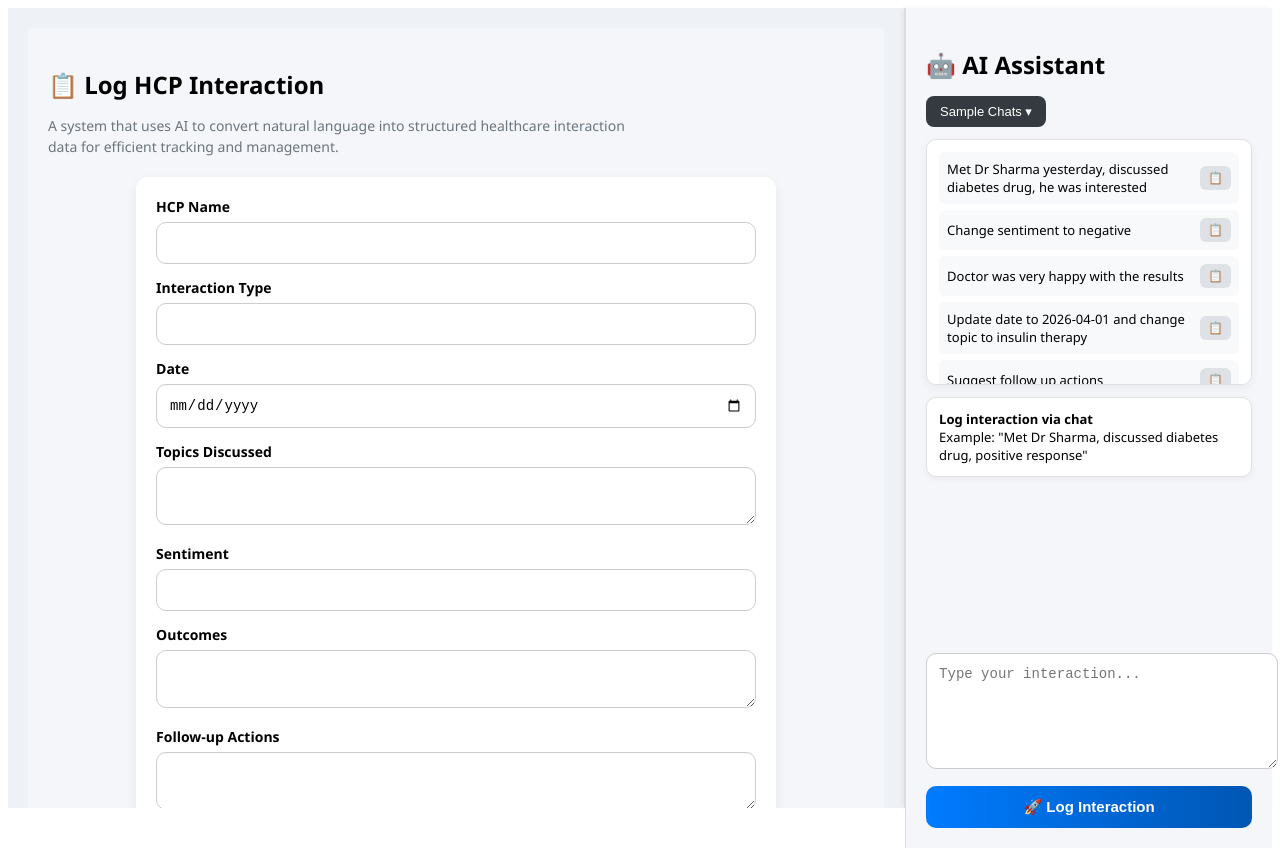
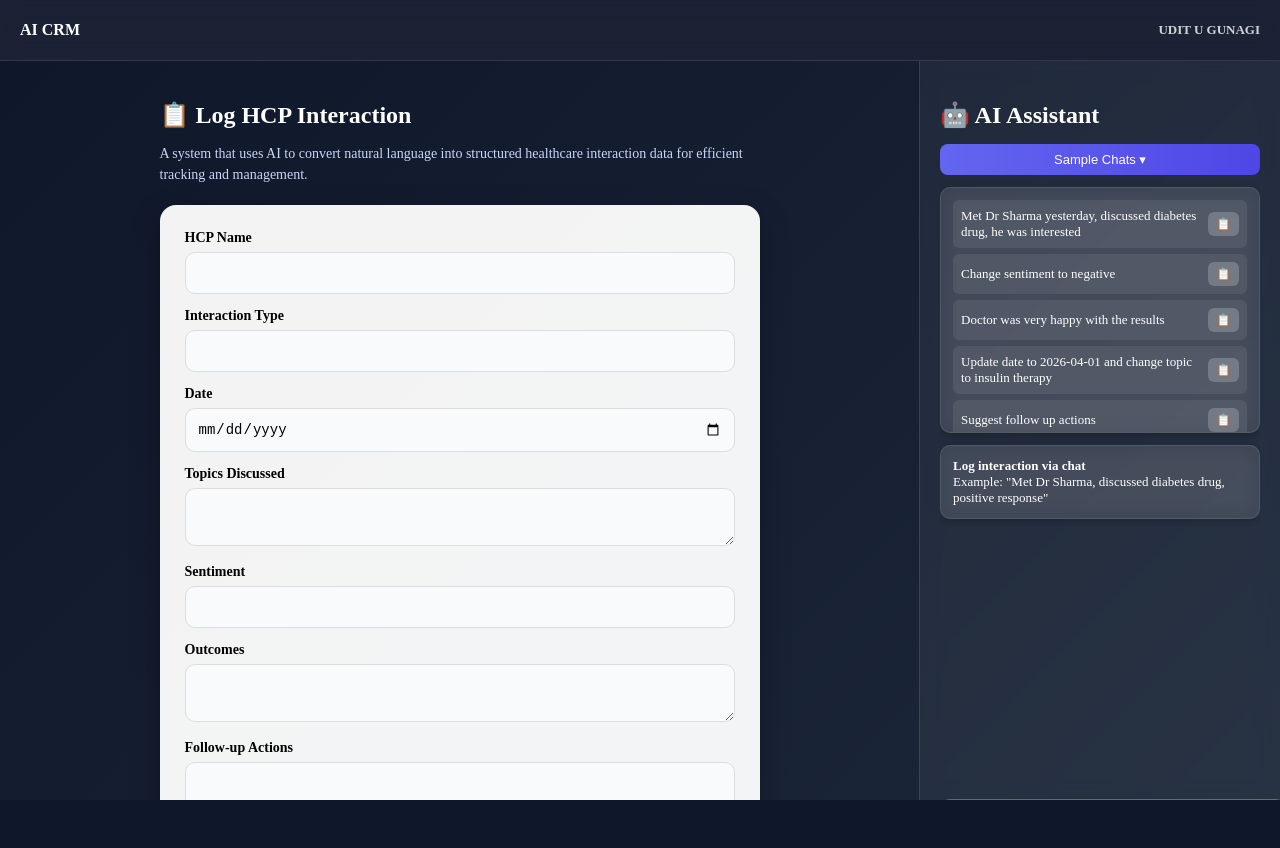
Before and after one commit to code-udit/ai-crm-frontend, a React (Create React App) app: page / in a window 1280 px wide. Both pictures are taken after a click on the button "Sample Chats ▾". After the commit the page ends 800 px from the top, so only its background shows below. Built offline with nearby package versions, Linux system fonts and the light colour scheme; no server answers.

Commit message:
UI improvement: added header, footer, improved layout

```diff
--- a/public/index.html
+++ b/public/index.html
@@ -4,40 +4,30 @@
     <meta charset="utf-8" />
     <link rel="icon" href="%PUBLIC_URL%/favicon.ico" />
     <meta name="viewport" content="width=device-width, initial-scale=1" />
-    <meta name="theme-color" content="#000000" />
+    <meta name="theme-color" content="#0f172a" /> <!-- ✅ match dark theme -->
     <meta
       name="description"
       content="Web site created using create-react-app"
     />
     <link rel="apple-touch-icon" href="%PUBLIC_URL%/logo192.png" />
-    <!--
-      manifest.json provides metadata used when your web app is installed on a
-      user's mobile device or desktop. See https://developers.google.com/web/fundamentals/web-app-manifest/
-    -->
     <link rel="manifest" href="%PUBLIC_URL%/manifest.json" />
-    <!--
-      Notice the use of %PUBLIC_URL% in the tags above.
-      It will be replaced with the URL of the `public` folder during the build.
-      Only files inside the `public` folder can be referenced from the HTML.
 
-      Unlike "/favicon.ico" or "favicon.ico", "%PUBLIC_URL%/favicon.ico" will
-      work correctly both with client-side routing and a non-root public URL.
-      Learn how to configure a non-root public URL by running `npm run build`.
-    -->
     <title>React App</title>
+
+    <style>
+      html, body, #root {
+        margin: 0;
+        padding: 0;
+        height: 100%;
+        width: 100%;
+        background: #0f172a;
+        overflow-x: hidden;
+      }
+    </style>
   </head>
+
   <body>
     <noscript>You need to enable JavaScript to run this app.</noscript>
     <div id="root"></div>
-    <!--
-      This HTML file is a template.
-      If you open it directly in the browser, you will see an empty page.
-
-      You can add webfonts, meta tags, or analytics to this file.
-      The build step will place the bundled scripts into the <body> tag.
-
-      To begin the development, run `npm start` or `yarn start`.
-      To create a production bundle, use `npm run build` or `yarn build`.
-    -->
   </body>
 </html>
--- a/src/App.css
+++ b/src/App.css
@@ -1,38 +1,16 @@
 .App {
-  text-align: center;
+  width: 100%;
+  height: 100%;
 }
 
-.App-logo {
-  height: 40vmin;
-  pointer-events: none;
-}
-
-@media (prefers-reduced-motion: no-preference) {
-  .App-logo {
-    animation: App-logo-spin infinite 20s linear;
-  }
+body {
+  overflow-x: hidden;
 }
 
 .App-header {
-  background-color: #282c34;
-  min-height: 100vh;
-  display: flex;
-  flex-direction: column;
-  align-items: center;
-  justify-content: center;
-  font-size: calc(10px + 2vmin);
-  color: white;
+  all: unset;
 }
 
-.App-link {
-  color: #61dafb;
+* {
+  box-sizing: border-box;
 }
-
-@keyframes App-logo-spin {
-  from {
-    transform: rotate(0deg);
-  }
-  to {
-    transform: rotate(360deg);
-  }
-}
--- a/src/App.js
+++ b/src/App.js
@@ -6,35 +6,89 @@ import AllInteractions from "./components/AllInteractions";
 import { ToastContainer } from "react-toastify";
 import "react-toastify/dist/ReactToastify.css";
 
-// ✅ Home page (your original layout)
+/* HEADER */
+function Header() {
+  return (
+    <div
+      style={{
+        height: "60px",
+        display: "flex",
+        alignItems: "center",
+        justifyContent: "space-between",
+        padding: "0 20px",
+        background: "rgba(255,255,255,0.05)",
+        borderBottom: "1px solid rgba(255,255,255,0.1)",
+        backdropFilter: "blur(10px)",
+        color: "#fff",
+        fontWeight: "600",
+      }}
+    >
+      <div>AI CRM</div>
+      <div style={{ fontSize: "13px", opacity: 0.8 }}>
+        UDIT U GUNAGI
+      </div>
+    </div>
+  );
+}
+
+/*FOOTER */
+function Footer() {
+  return (
+    <div
+      style={{
+        height: "40px",
+        display: "flex",
+        alignItems: "center",
+        justifyContent: "center",
+        background: "rgba(255,255,255,0.05)",
+        borderTop: "1px solid rgba(255,255,255,0.1)",
+        backdropFilter: "blur(10px)",
+        color: "#aaa",
+        fontSize: "12px",
+      }}
+    >
+      © 2026 AI CRM • Built by Udit
+    </div>
+  );
+}
+
+/*MAIN HOME */
 function Home() {
   return (
     <div
       style={{
+        flex: 1,
         display: "flex",
-        height: "100vh",
-        fontFamily: "Segoe UI, Arial",
-        background: "#eef1f5",
+        background: "linear-gradient(135deg, #0f172a, #1e293b)",
+        color: "#fff",
+        overflow: "hidden",
       }}
     >
-      {/* LEFT FORM */}
+      {/* LEFT */}
       <div
         style={{
-          width: "70%",
+          flex: 1,
+          display: "flex",
+          justifyContent: "center",
+          alignItems: "center",
           padding: "20px",
-          overflowY: "auto",
+          minWidth: 0,
+          overflow: "hidden",
         }}
       >
         <Form />
       </div>
 
-      {/* RIGHT CHAT */}
+      {/* RIGHT */}
       <div
         style={{
-          width: "30%",
-          minWidth: "320px",
-          borderLeft: "1px solid #ddd",
-          boxShadow: "-2px 0 5px rgba(0,0,0,0.05)",
+          width: "360px",
+          flexShrink: 0,
+          borderLeft: "1px solid rgba(255,255,255,0.1)",
+          backdropFilter: "blur(10px)",
+          background: "rgba(255,255,255,0.05)",
+          display: "flex",
+          flexDirection: "column",
         }}
       >
         <Chat />
@@ -43,15 +97,28 @@ function Home() {
   );
 }
 
-// ✅ Router setup
+/* APP */
 function App() {
   return (
     <Router>
-      <Routes>
-        <Route path="/" element={<Home />} />
-        <Route path="/interactions" element={<AllInteractions />} />
-      </Routes>
-      <ToastContainer position="top-right" autoClose={3000} />
+      <div
+        style={{
+          minHeight: "100vh",
+          display: "flex",
+          flexDirection: "column",
+        }}
+      >
+        <Header />
+
+        <Routes>
+          <Route path="/" element={<Home />} />
+          <Route path="/interactions" element={<AllInteractions />} />
+        </Routes>
+
+        <Footer />
+
+        <ToastContainer position="top-right" autoClose={3000} />
+      </div>
     </Router>
   );
 }
--- a/src/components/Chat.js
+++ b/src/components/Chat.js
@@ -27,7 +27,6 @@ function Chat() {
     if (!message) return;
 
     try {
-
       const url = `${API_URL}/ai/agent`;
 
       const res = await axios.post(url, {
@@ -54,16 +53,15 @@ function Chat() {
     <div
       style={{
         padding: "20px",
-        height: "100vh",
-        background: "#f4f6f9",
+        flex: 1,
         display: "flex",
         flexDirection: "column",
-        justifyContent: "space-between",
-        borderLeft: "1px solid #ddd",
+        gap: "12px",
+        color: "#fff",
       }}
     >
       {/* TOP SECTION */}
-      <div>
+      <div style={{ flex: 1, overflowY: "auto" }}>
         <h2 style={{ marginBottom: "15px", fontWeight: "600" }}>
           🤖 AI Assistant
         </h2>
@@ -74,13 +72,14 @@ function Chat() {
           style={{
             padding: "8px 14px",
             marginBottom: "12px",
-            background: "#343a40",
+            background: "linear-gradient(90deg, #6366f1, #4f46e5)", // ✅ updated
             color: "#fff",
             border: "none",
             borderRadius: "8px",
             cursor: "pointer",
             fontSize: "13px",
             fontWeight: "500",
+            width: "100%",
           }}
         >
           Sample Chats ▾
@@ -90,14 +89,16 @@ function Chat() {
         {showSamples && (
           <div
             style={{
-              background: "#ffffff",
+              background: "rgba(255,255,255,0.1)",
+              color: "#fff",
               padding: "12px",
               borderRadius: "10px",
-              border: "1px solid #e0e0e0",
+              border: "1px solid rgba(255,255,255,0.1)",
               marginBottom: "12px",
               maxHeight: "220px",
               overflowY: "auto",
-              boxShadow: "0 4px 10px rgba(0,0,0,0.05)",
+              boxShadow: "0 4px 10px rgba(0,0,0,0.2)",
+              backdropFilter: "blur(10px)",
             }}
           >
             {sampleChats.map((chat, index) => (
@@ -110,10 +111,12 @@ function Chat() {
                   padding: "8px",
                   borderRadius: "6px",
                   marginBottom: "6px",
-                  background: "#f8f9fa",
+                  background: "rgba(255,255,255,0.08)",
                 }}
               >
-                <span style={{ flex: 1, fontSize: "13px" }}>{chat}</span>
+                <span style={{ flex: 1, fontSize: "13px", color: "#fff" }}>
+                  {chat}
+                </span>
 
                 <button
                   onClick={() => handleCopy(chat)}
@@ -124,7 +127,8 @@ function Chat() {
                     cursor: "pointer",
                     borderRadius: "6px",
                     border: "none",
-                    background: "#dee2e6",
+                    background: "rgba(255,255,255,0.2)",
+                    color: "#fff",
                   }}
                 >
                   📋
@@ -137,13 +141,15 @@ function Chat() {
         {/* INFO BOX */}
         <div
           style={{
-            background: "#ffffff",
+            background: "rgba(255,255,255,0.1)", //
+            color: "#fff",
             padding: "12px",
             borderRadius: "10px",
             fontSize: "13px",
             marginBottom: "10px",
-            border: "1px solid #e0e0e0",
-            boxShadow: "0 2px 6px rgba(0,0,0,0.05)",
+            border: "1px solid rgba(255,255,255,0.1)", //
+            boxShadow: "0 2px 6px rgba(0,0,0,0.2)",
+            backdropFilter: "blur(10px)",
           }}
         >
           <b>Log interaction via chat</b>
@@ -163,9 +169,11 @@ function Chat() {
             height: "90px",
             padding: "12px",
             borderRadius: "10px",
-            border: "1px solid #ccc",
+            border: "1px solid rgba(255,255,255,0.2)", //
             fontSize: "14px",
             outline: "none",
+            background: "rgba(255,255,255,0.1)", //
+            color: "#fff",
           }}
         />
 
@@ -175,7 +183,7 @@ function Chat() {
             width: "100%",
             marginTop: "12px",
             padding: "12px",
-            background: "linear-gradient(90deg, #007bff, #0056b3)",
+            background: "linear-gradient(90deg, #6366f1, #4f46e5)", //
             color: "white",
             border: "none",
             borderRadius: "10px",
--- a/src/components/Form.js
+++ b/src/components/Form.js
@@ -16,10 +16,11 @@ function Form() {
   padding: "12px",
   marginBottom: "14px",
   borderRadius: "10px",
-    border: "1px solid #ccc",
+  border: "1px solid #ddd",
   fontSize: "14px",
   outline: "none",
-    boxSizing: "border-box"
+  boxSizing: "border-box",
+  background: "#f9fafb",
 };
 
   const labelStyle = {
@@ -51,13 +52,14 @@ function Form() {
     dispatch(setInteraction({}));
   };
 
+  // ONLY UI changed — LOGIC SAME
+
   return (
     <div
       style={{
-        padding: "20px",
-        background: "#f4f6f9",
-        minHeight: "100vh",
-        fontFamily: "Segoe UI, Arial",
+        width: "100%",
+        maxWidth: "600px",
+        color: "#fff",
       }}
     >
       <h2 style={{ marginBottom: "6px", fontWeight: "600" }}>
@@ -67,9 +69,8 @@ function Form() {
       <p
         style={{
           marginBottom: "20px",
-          color: "#6c757d",
+          color: "#cbd5f5",
           fontSize: "14px",
-          maxWidth: "600px",
           lineHeight: "1.5",
         }}
       >
@@ -79,12 +80,11 @@ function Form() {
 
       <div
         style={{
-          background: "#ffffff",
-          padding: "20px",
-          borderRadius: "12px",
-          boxShadow: "0 4px 12px rgba(0,0,0,0.06)",
-          maxWidth: "600px",
-          margin: "auto",
+          background: "rgba(255,255,255,0.95)",
+          padding: "25px",
+          borderRadius: "16px",
+          boxShadow: "0 10px 30px rgba(0,0,0,0.3)",
+          color: "#000",
         }}
       >
         <label style={labelStyle}>HCP Name</label>
@@ -174,7 +174,7 @@ function Form() {
             style={{
               flex: "1 1 100%",
               padding: "12px",
-              background: "linear-gradient(90deg, #007bff, #0056b3)",
+              background: "linear-gradient(90deg, #6366f1, #4f46e5)",
               color: "#fff",
               border: "none",
               borderRadius: "10px",
@@ -190,7 +190,7 @@ function Form() {
             style={{
               flex: "1 1 48%",
               padding: "12px",
-              background: "#dc3545",
+              background: "#ef4444",
               color: "#fff",
               border: "none",
               borderRadius: "10px",
@@ -206,7 +206,7 @@ function Form() {
             style={{
               flex: "1 1 48%",
               padding: "12px",
-              background: "#198754",
+              background: "#22c55e",
               color: "#fff",
               border: "none",
               borderRadius: "10px",
--- a/src/index.css
+++ b/src/index.css
@@ -1,12 +1,37 @@
+* {
+  margin: 0;
+  padding: 0;
+  box-sizing: border-box;
+}
+
+html, body, #root {
+  height: 100%;
+  width: 100%;
+}
+
 body {
-  margin: 0;
   font-family: -apple-system, BlinkMacSystemFont, 'Segoe UI', 'Roboto', 'Oxygen',
     'Ubuntu', 'Cantarell', 'Fira Sans', 'Droid Sans', 'Helvetica Neue',
     sans-serif;
+
   -webkit-font-smoothing: antialiased;
   -moz-osx-font-smoothing: grayscale;
+
+  background: #0f172a; /* matches your dark theme */
+  overflow-x: hidden; /* prevent side white line */
 }
 
+/* OPTIONAL: SCROLLBAR CLEAN */
+::-webkit-scrollbar {
+  width: 6px;
+}
+
+::-webkit-scrollbar-thumb {
+  background: rgba(255,255,255,0.2);
+  border-radius: 10px;
+}
+
+/* CODE FONT */
 code {
   font-family: source-code-pro, Menlo, Monaco, Consolas, 'Courier New',
     monospace;
```
Also changed, not shown: src/components/AllInteractions.js (+23 -23 lines). Lines whose indentation alone changed are shown as unchanged.
